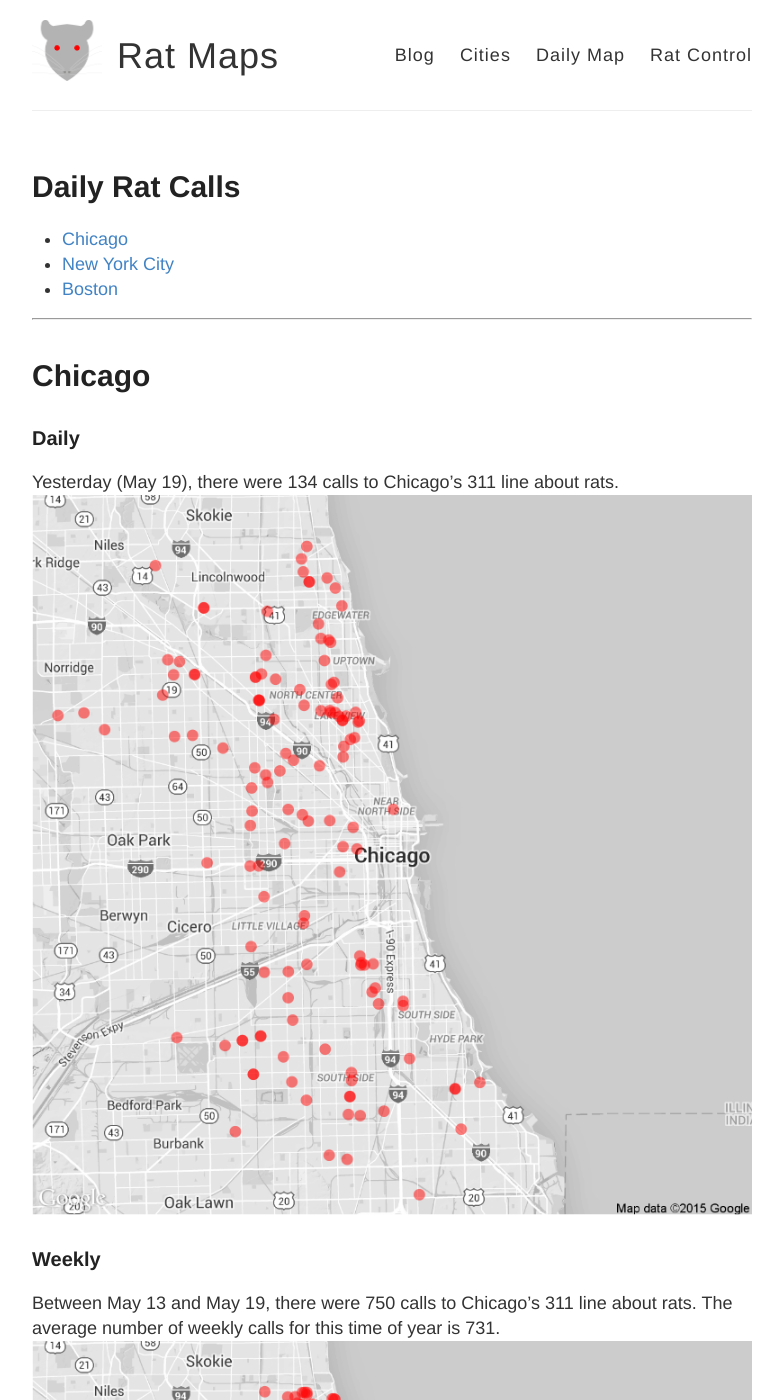
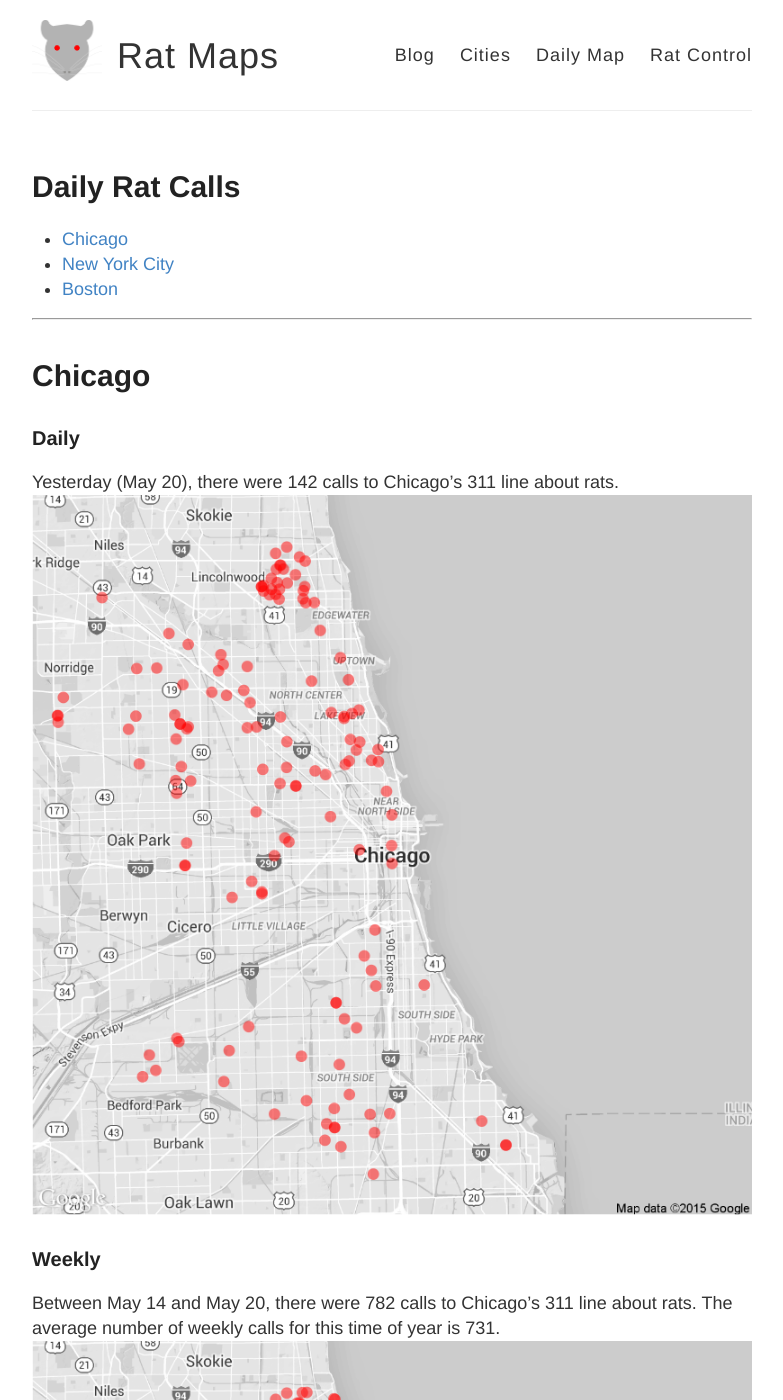
Before and after one commit to DanielHadley/ratmaps, a Jekyll site: the page built from daily.md, in a window 1280 px wide and 1400 px high. Shown: the whole window, without its empty margins (248-1031 px from the left). Built offline with Jekyll 4.4.1, drawn with Linux system fonts in a browser that asks for light colours; comment, search, counter and statistics services are not loaded; some of the changed text lies outside the part shown.

Commit message:
Daily Maps

```diff
--- a/daily.md
+++ b/daily.md
@@ -15,22 +15,22 @@
 
 ### Daily
 
-Yesterday (May 19), there were 134 calls to Chicago's 311 line about rats.
+Yesterday (May 20), there were 142 calls to Chicago's 311 line about rats.
 ![Chicago rat calls to 311 weekly map]({{ site.cityimages }}/daily/Chicago_Rat_Map_Daily.png)
 
 ### Weekly
-Between May 13 and May 19, there were 750 calls to Chicago's 311 line about rats. The average number of weekly calls for this time of year is 731.
+Between May 14 and May 20, there were 782 calls to Chicago's 311 line about rats. The average number of weekly calls for this time of year is 731.
 ![Chicago rat calls to 311 weekly map]({{ site.cityimages }}/daily/Chicago_Rat_Map_Weekly.png)
 ***
 # New York City <a id="nyc"><a>
 
 ### Daily
 
-Yesterday (May 19), there were 0 calls to New York City's 311 line about rats.
+Yesterday (May 20), there were 0 calls to New York City's 311 line about rats.
 ![NYC rat calls to 311 weekly map]({{ site.cityimages }}/daily/NYC_Rat_Map_Daily.png)
 
 ### Weekly
-Between May 13 and May 19, there were 0 calls to New York City's 311 line about rats. The average number of weekly calls for this time of year is 265.
+Between May 14 and May 20, there were 0 calls to New York City's 311 line about rats. The average number of weekly calls for this time of year is 265.
 ![NYC rat calls to 311 weekly map]({{ site.cityimages }}/daily/NYC_Rat_Map_Weekly.png)
 
 Each red dot represents one call about a rat seen in that location. The dots are transparent, so multiple calls from one location will be seen as a solid dot. The usual caveats apply: more calls do not necessarily mean that there are more rats in that location than other parts of the city. A cluster of dots could indicate that one resident is unusually vocal about rodents in his or her neighborhood. Also, more densely populated neighborhoods tend to make more calls to 311.
```
Also changed, not shown: images/pages/daily/Chicago_Rat_Map_Daily.png, images/pages/daily/Chicago_Rat_Map_Weekly.png, images/pages/daily/NYC_Rat_Map_Daily.png, images/pages/daily/NYC_Rat_Map_Weekly.png.
